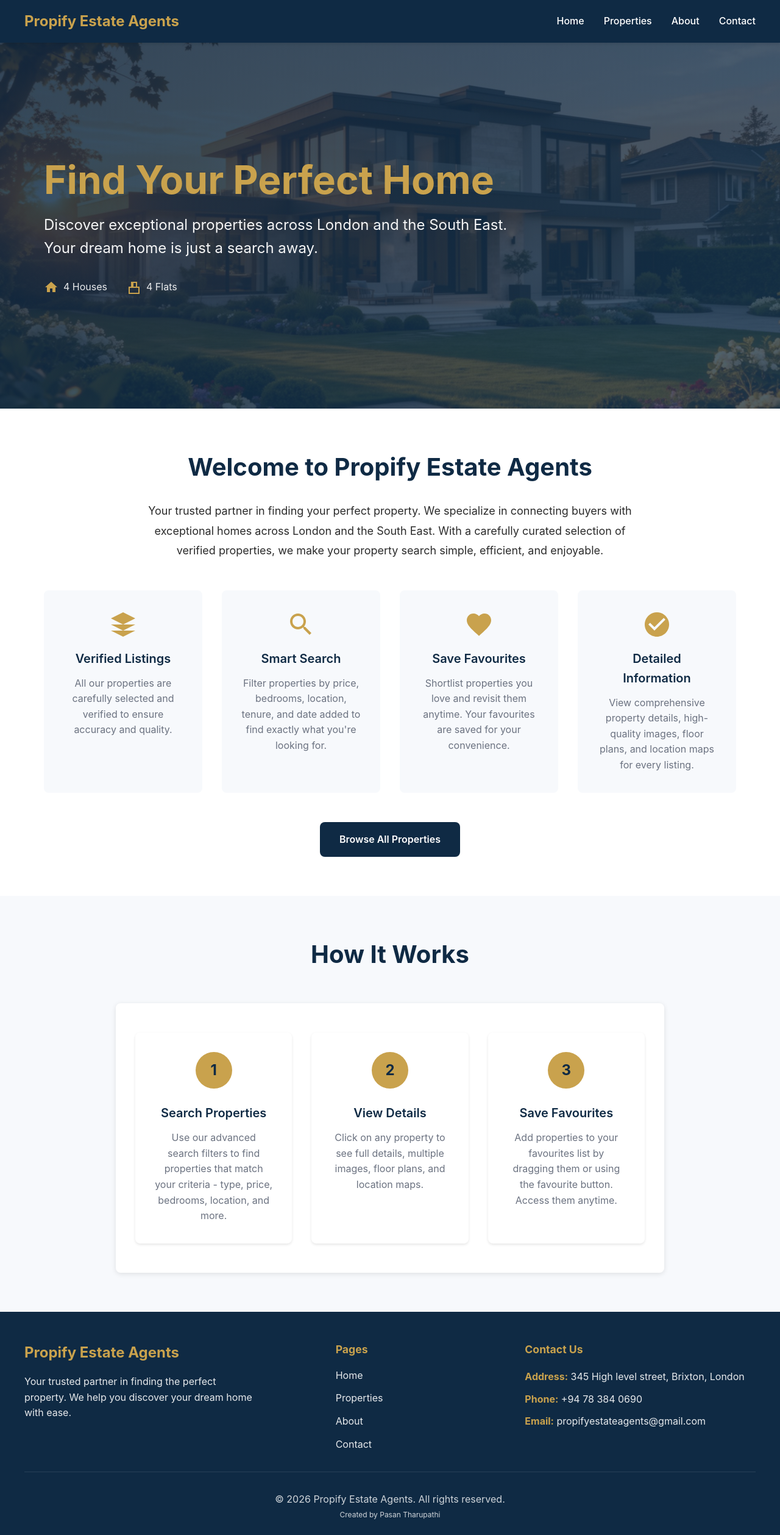
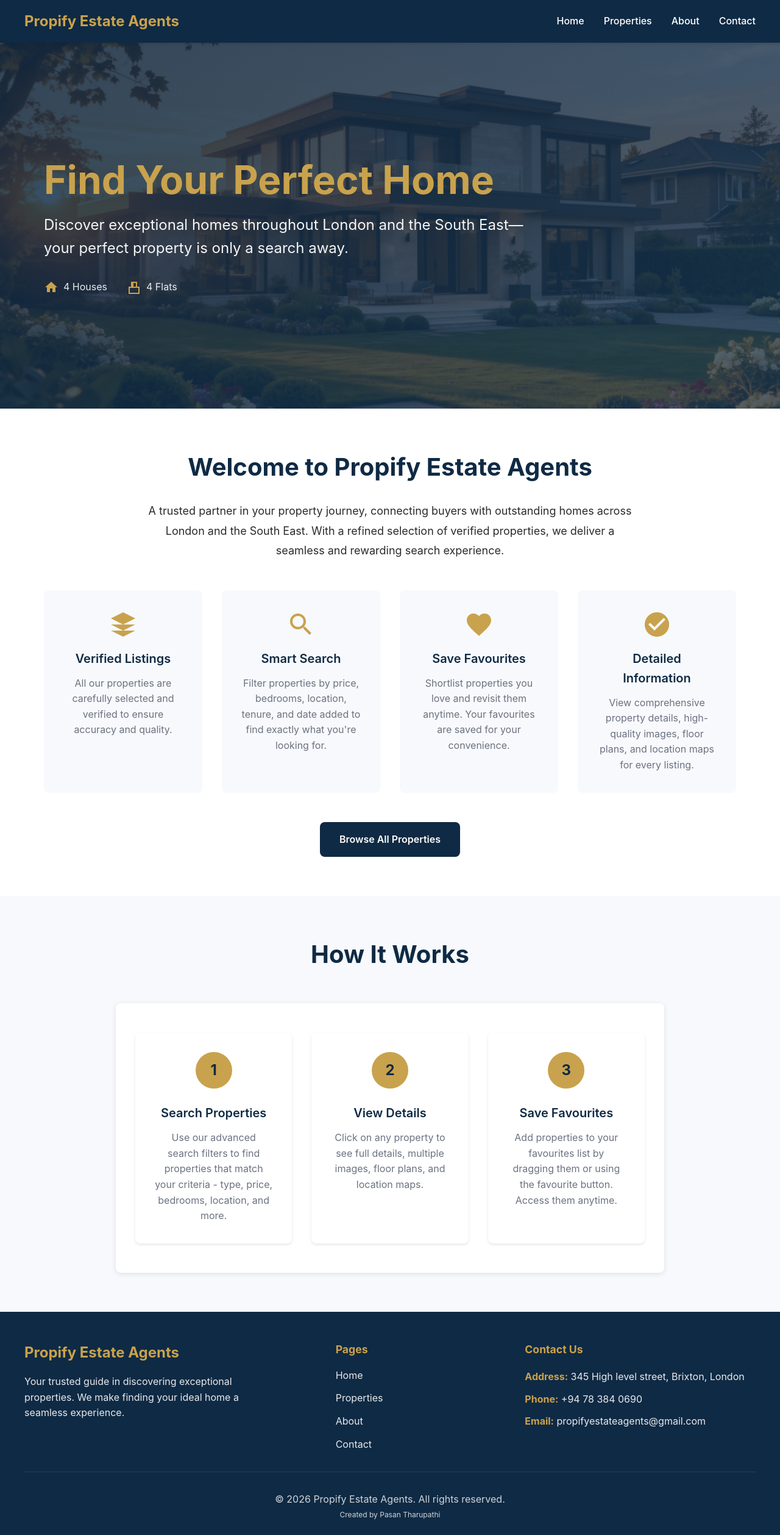
Before and after one commit to pasantharupathi/Propify, a React (Vite) app: page / in a window 1280 px wide. Shown: the whole page at 61% size. Built offline with nearby package versions, Linux system fonts and the light colour scheme.

Commit message:
change the paragraph

```diff
--- a/src/components/Footer.jsx
+++ b/src/components/Footer.jsx
@@ -11,7 +11,7 @@ const Footer = () => {
           <div className="footer-section">
             <h3>Propify Estate Agents</h3>
             <p className="footer-description">
-              Your trusted partner in finding the perfect property. We help you discover your dream home with ease.
+              Your trusted guide in discovering exceptional properties. We make finding your ideal home a seamless experience.
             </p>
           </div>
 
--- a/src/pages/Contact.jsx
+++ b/src/pages/Contact.jsx
@@ -38,9 +38,7 @@ const Contact = () => {
       <div className="page-content">
         <h1>Contact Us</h1>
         <p>
-          We'd love to hear from you. Whether you're looking to buy, sell, or
-          rent a property, or if you have any questions, please don't hesitate
-          to get in touch.
+          Whether you’re buying, selling, or renting a property, or seeking expert advice, our team is ready to assist. Contact us today to get started.
         </p>
 
         <div className="contact-info">
--- a/src/pages/Home.jsx
+++ b/src/pages/Home.jsx
@@ -23,8 +23,7 @@ export default function Home() {
               Find Your Perfect Home
             </h1>
             <p className="home-hero-description">
-              Discover exceptional properties across London and the South East.
-              Your dream home is just a search away.
+              Discover exceptional homes throughout London and the South East—your perfect property is only a search away.
             </p>
             <div className="home-hero-stats">
               <div className="home-hero-stat">
@@ -49,10 +48,7 @@ export default function Home() {
           <div className="home-about-content">
             <h2 className="home-about-title">Welcome to Propify Estate Agents</h2>
             <p className="home-about-description">
-              Your trusted partner in finding your perfect property. We specialize in connecting
-              buyers with exceptional homes across London and the South East. With a carefully
-              curated selection of verified properties, we make your property search simple,
-              efficient, and enjoyable.
+              A trusted partner in your property journey, connecting buyers with outstanding homes across London and the South East. With a refined selection of verified properties, we deliver a seamless and rewarding search experience.
             </p>
 
             <div className="home-about-features">
```
